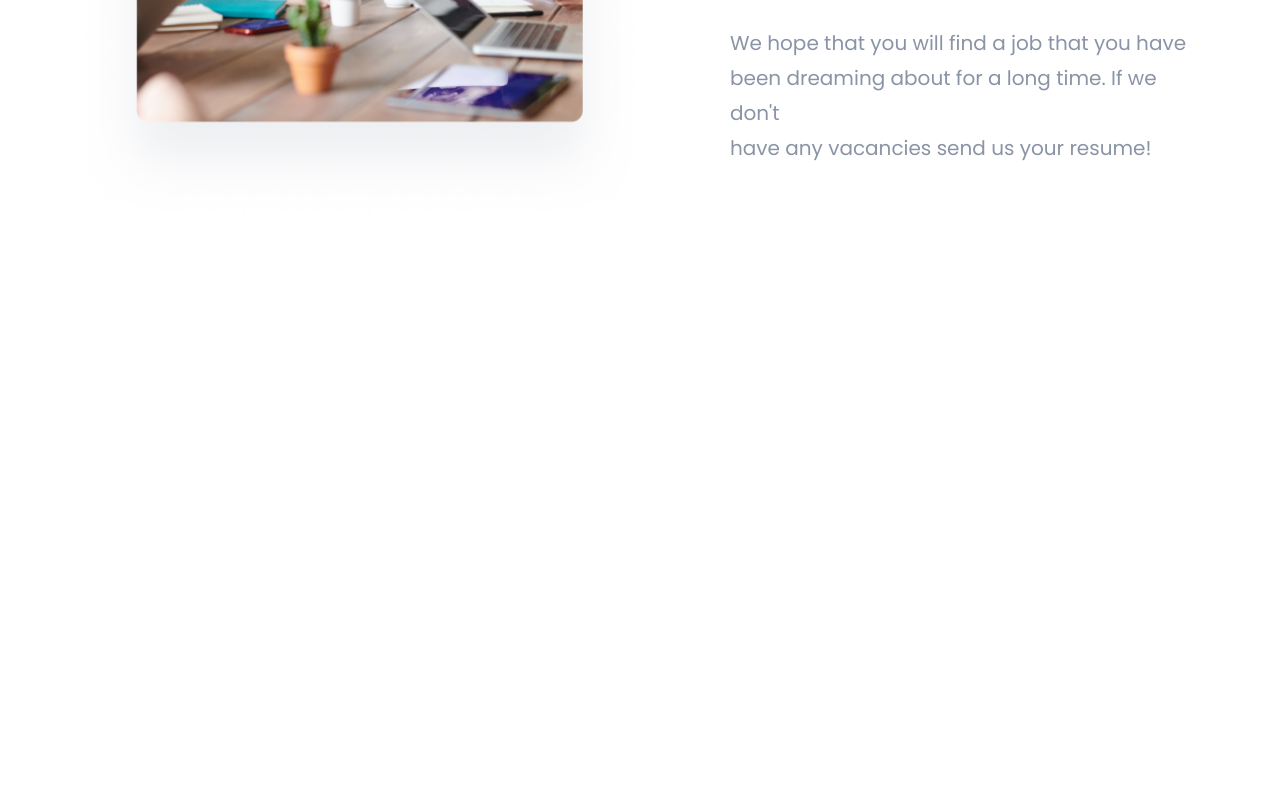
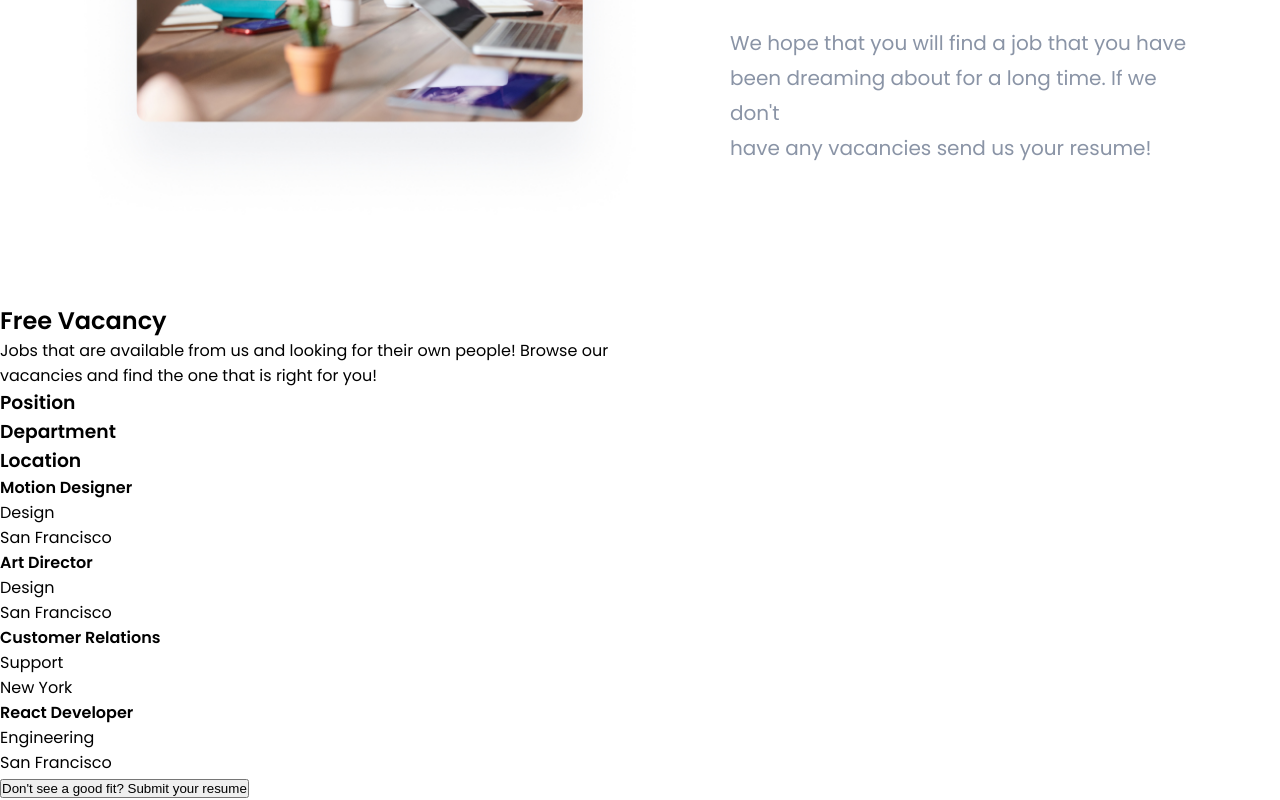
Before and after one commit to kulievdev/career-website, a plain HTML site: page index.html in a window 1280 px wide. Shown: the part 2534-3334 px from the top of the page. Before the commit the page ends 2837 px from the top, so only its background shows below. Drawn offline with Linux system fonts and the light colour scheme.

Commit message:
Add and Finish HTML part of freevacancy-section

```diff
--- a/index.html
+++ b/index.html
@@ -86,5 +86,45 @@
                 </div>
             </div>
         </section>
+        <section id="freevacancy-section">
+            <div class="freevacancy-section__container">
+                <div class="freevacancy-section__top">
+                    <h1>Free Vacancy</h1>
+                    <p>Jobs that are available from us and looking for their own people! Browse our <br>vacancies and find the one that is right for you!</p>
+                </div>
+                <div class="freevacancy-section__middle">
+                    <div class="freevacancy-section__info">
+                        <h3 class="h3-position">Position</h3>
+                        <h3 class="h3-department">Department</h3>
+                        <h3 class="h3-location">Location</h3>
+                    </div>
+                    <div class="boxes__container">
+                        <div class="box-1">
+                            <h4 class="h4-box">Motion Designer</h4>
+                            <p class="p-box1">Design</p>
+                            <p>San Francisco</p>
+                        </div>
+                        <div class="box-2">
+                            <h4 class="h4-box">Art Director</h4>
+                            <p class="p-box2">Design</p>
+                            <p>San Francisco</p>
+                        </div>
+                        <div class="box-3">
+                            <h4 class="h4-box">Customer Relations</h4>
+                            <p class="p-box3">Support</p>
+                            <p>New York</p>
+                        </div>
+                        <div class="box-4">
+                            <h4 class="h4-box">React Developer</h4>
+                            <p class="p-box4">Engineering</p>
+                            <p>San Francisco</p>
+                        </div>
+                    </div>
+                </div>
+                <div class="freevacancy-section__bottom">
+                    <button class="resume-btn">Don't see a good fit? Submit your resume</button>
+                </div>
+            </div>
+        </section>
     </body>
 </html>
```
